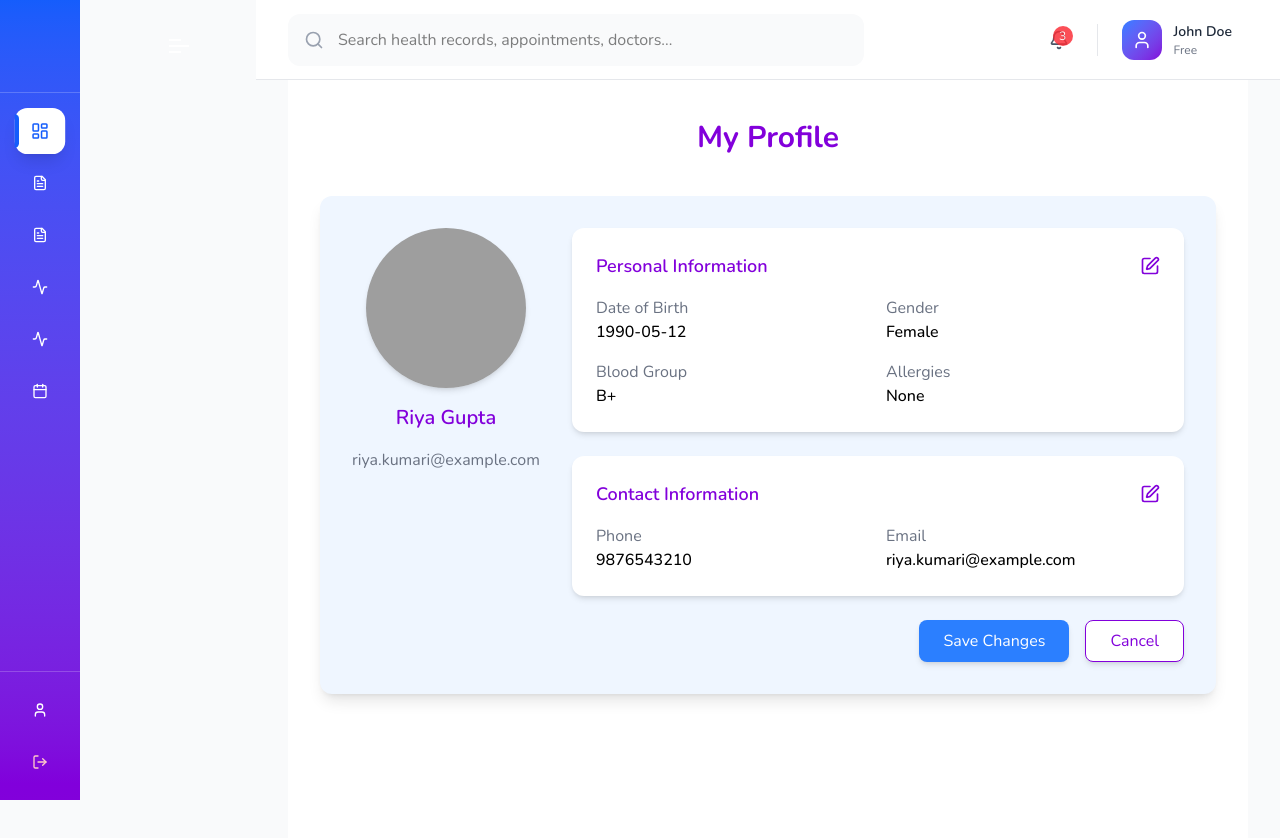
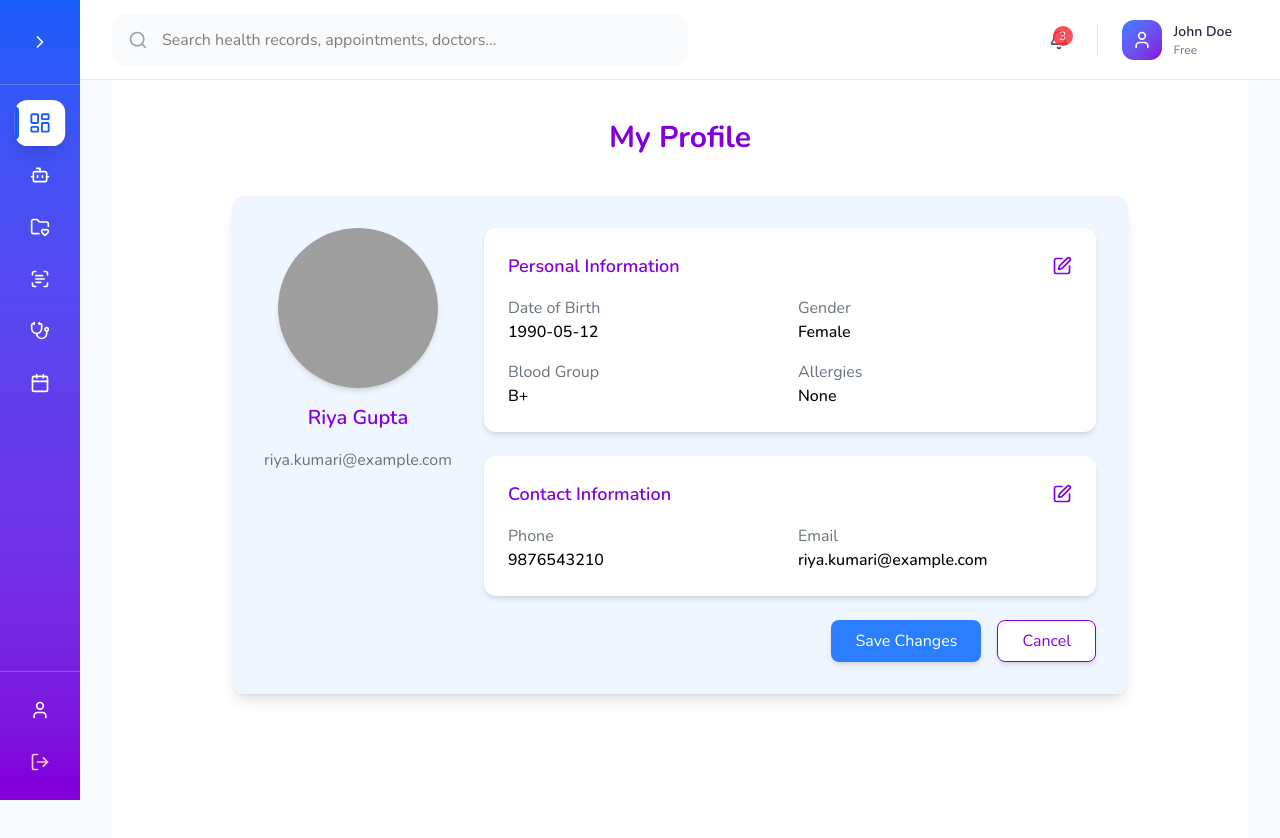
Before and after one commit to Rishujha098/arogyam_frontend, a React (Vite) app: page /dashboard/profile in a window 1280 px wide. Both pictures are taken after a click on the button "Collapse sidebar". Shown: the top 838 px of the page. Built offline with nearby package versions, Linux system fonts and the light colour scheme; grey boxes are pictures that could not be loaded.

Commit message:
Enhance Dashboard Layout with collapsible sidebar and improved navigation

```diff
--- a/src/DashboardLayout/Layout.jsx
+++ b/src/DashboardLayout/Layout.jsx
@@ -5,16 +5,20 @@ import { Outlet } from 'react-router-dom';
 
 export function DashboardLayout() {
   const [activeTab, setActiveTab] = useState('dashboard');
+  const [isExpanded, setIsExpanded] = useState(true);
 
   return (
     <div className="min-h-screen bg-gray-50">
-      <Sidebar activeTab={activeTab} onTabChange={setActiveTab} />
-      <TopBar />
+      <Sidebar
+        activeTab={activeTab}
+        onTabChange={setActiveTab}
+        isExpanded={isExpanded}
+        setIsExpanded={setIsExpanded}
+      />
+      <TopBar isExpanded={isExpanded} />
 
-      <main className="ml-64 pt-20 p-8">
-
+      <main className={`transition-all duration-300 ${isExpanded ? 'ml-64' : 'ml-20'} pt-20 p-8`}>
         <Outlet/>
-
       </main>
     </div>
   );
--- a/src/DashboardLayout/Sidebar.jsx
+++ b/src/DashboardLayout/Sidebar.jsx
@@ -7,22 +7,27 @@ import {
   Settings,
   User,
   Heart,
-  LogOut
+  LogOut,
+  ChevronRight,
+  ChevronLeft,
+  Bot,
+  FolderHeart,
+  ScanText,
+  Stethoscope
 } from 'lucide-react';
 import { useState } from 'react';
 import { useNavigate } from 'react-router-dom';
 
 
-export function Sidebar({ activeTab, onTabChange }) {
-  const [isExpanded, setIsExpanded] = useState(true);
+export function Sidebar({ activeTab, onTabChange, isExpanded, setIsExpanded }) {
   const navigate = useNavigate();
 
   const menuItems = [
     { id: 'dashboard', path:'d', label: 'Dashboard', icon: LayoutDashboard },
-    { id: 'chatbot', path:'chatbot', label: 'AI Chatbot', icon: FileText },
-    { id: 'records', path:'records', label: 'Health Records', icon: FileText },
-    { id: 'OCR', path:'ocr', label: 'OCR', icon: Activity },
-    { id: 'Scan Analysis', path:'scan', label: 'Scan Analysis', icon: Activity },
+    { id: 'chatbot', path:'chatbot', label: 'AI Chatbot', icon: Bot },
+    { id: 'records', path:'records', label: 'Health Records', icon: FolderHeart },
+    { id: 'OCR', path:'ocr', label: 'OCR', icon: ScanText },
+    { id: 'Scan Analysis', path:'scan', label: 'Scan Analysis', icon: Stethoscope },
     { id: 'consult', path:'consult', label: 'Consultation', icon: Calendar },
     // { id: 'notifications', path:'notifications', label: 'Notifications', icon: Bell },
   ];
@@ -39,7 +44,9 @@ export function Sidebar({ activeTab, onTabChange }) {
       } h-screen fixed left-0 top-0 z-40 flex flex-col`}
     >
       <div className="p-6 flex items-center justify-between border-b border-white/20">
-        <div className={`flex items-center gap-3 transition-opacity duration-300 ${isExpanded ? 'opacity-100' : 'opacity-0'}`}>
+        {isExpanded ? (
+          <>
+            <div className="flex items-center gap-3 transition-opacity duration-300">
               <div className="bg-white/20 backdrop-blur-sm p-2 rounded-xl">
                 <Heart className="w-6 h-6 text-white" fill="white" />
               </div>
@@ -49,18 +56,27 @@ export function Sidebar({ activeTab, onTabChange }) {
               </div>
             </div>
             <button
-          onClick={() => setIsExpanded(!isExpanded)}
+              onClick={() => setIsExpanded(false)}
               className="p-2 hover:bg-white/10 rounded-lg transition-all duration-200"
+              title="Collapse sidebar"
             >
-          <div className="w-5 h-5 flex flex-col justify-center gap-1">
-            <div className={`h-0.5 bg-white transition-all duration-300 ${isExpanded ? 'w-full' : 'w-3'}`} />
-            <div className="h-0.5 bg-white w-full" />
-            <div className={`h-0.5 bg-white transition-all duration-300 ${isExpanded ? 'w-full' : 'w-3'}`} />
-          </div>
+              <ChevronLeft className="w-5 h-5" />
+            </button>
+          </>
+        ) : (
+          <div className="w-full flex justify-center">
+            <button
+              onClick={() => setIsExpanded(true)}
+              className="p-2 hover:bg-white/10 rounded-lg transition-all duration-200"
+              title="Expand sidebar"
+            >
+              <ChevronRight className="w-5 h-5" />
             </button>
           </div>
+        )}
+      </div>
 
-      <nav className="flex-1 p-4 space-y-2 overflow-y-auto">
+      <nav className="flex-1 p-4 space-y-2 overflow-y-auto scrollbar-thin scrollbar-thumb-white/30 scrollbar-track-transparent hover:scrollbar-thumb-white/50">
         {menuItems.map((item) => {
           const Icon = item.icon;
           const isActive = activeTab === item.id;
@@ -68,16 +84,19 @@ export function Sidebar({ activeTab, onTabChange }) {
             <button
               key={item.id}
               onClick={() => {onTabChange(item.id); navigate(item.path) }}
-              className={`w-full flex items-center gap-3 cursor-pointer px-4 py-3 rounded-xl transition-all duration-200 group relative ${
+              className={`w-full flex items-center ${isExpanded ? 'gap-3' : 'justify-center'} cursor-pointer px-4 py-3 rounded-xl transition-all duration-200 group relative ${
                 isActive
                   ? 'bg-white text-blue-600 shadow-lg scale-105'
                   : 'hover:bg-white/10 text-white'
               }`}
+              title={!isExpanded ? item.label : ''}
             >
-              <Icon className={`w-5 h-5 transition-transform duration-200 ${isActive ? 'scale-110' : 'group-hover:scale-110'}`} />
-              <span className={`font-medium transition-opacity duration-300 ${isExpanded ? 'opacity-100' : 'opacity-0 absolute'}`}>
+              <Icon className={`w-5 h-5 transition-transform duration-200 ${isActive ? 'scale-110' : 'group-hover:scale-110'} flex-shrink-0`} />
+              {isExpanded && (
+                <span className="font-medium transition-opacity duration-300 whitespace-nowrap">
                   {item.label}
                 </span>
+              )}
               {isActive && (
                 <div className="absolute left-0 w-1 h-8 bg-blue-600 rounded-r-full" />
               )}
@@ -93,20 +112,29 @@ export function Sidebar({ activeTab, onTabChange }) {
             <button
               key={item.id}
               onClick={() => {onTabChange(item.id); navigate(item.path)}}
-              className="w-full cursor-pointer flex items-center gap-3 px-4 py-3 rounded-xl hover:bg-white/10 transition-all duration-200 group"
+              className={`w-full cursor-pointer flex items-center ${isExpanded ? 'gap-3' : 'justify-center'} px-4 py-3 rounded-xl hover:bg-white/10 transition-all duration-200 group`}
+              title={!isExpanded ? item.label : ''}
             >
-              <Icon className="w-5 h-5 group-hover:scale-110 transition-transform duration-200" />
-              <span className={`font-medium transition-opacity duration-300 ${isExpanded ? 'opacity-100' : 'opacity-0 absolute'}`}>
+              <Icon className="w-5 h-5 group-hover:scale-110 transition-transform duration-200 flex-shrink-0" />
+              {isExpanded && (
+                <span className="font-medium transition-opacity duration-300 whitespace-nowrap">
                   {item.label}
                 </span>
+              )}
             </button>
           );
         })}
-        <button className="w-full flex items-center gap-3 px-4 py-3 rounded-xl hover:bg-red-500/20 transition-all duration-200 group text-red-200">
-          <LogOut className="w-5 h-5 group-hover:scale-110 transition-transform duration-200" />
-          <span className={`font-medium transition-opacity duration-300 ${isExpanded ? 'opacity-100' : 'opacity-0 absolute'}`}>
+        <button
+          onClick={() => navigate('/')}
+          className={`w-full flex items-center ${isExpanded ? 'gap-3' : 'justify-center'} px-4 py-3 rounded-xl hover:bg-red-500/20 transition-all duration-200 group text-red-200`}
+          title={!isExpanded ? 'Logout' : ''}
+        >
+          <LogOut className="w-5 h-5 group-hover:scale-110 transition-transform duration-200 flex-shrink-0" />
+          {isExpanded && (
+            <span className="font-medium transition-opacity duration-300 whitespace-nowrap">
               Logout
             </span>
+          )}
         </button>
       </div>
     </aside>
--- a/src/index.css
+++ b/src/index.css
@@ -8,3 +8,33 @@
 *{
     font-family: 'Nunito';
 }
+
+/* Custom Scrollbar Styles */
+.scrollbar-thin::-webkit-scrollbar {
+    width: 6px;
+}
+
+.scrollbar-thin::-webkit-scrollbar-track {
+    background: transparent;
+}
+
+.scrollbar-thin::-webkit-scrollbar-thumb {
+    background: rgba(255, 255, 255, 0.3);
+    border-radius: 3px;
+}
+
+.scrollbar-thin:hover::-webkit-scrollbar-thumb {
+    background: rgba(255, 255, 255, 0.5);
+}
+
+.scrollbar-track-transparent::-webkit-scrollbar-track {
+    background: transparent;
+}
+
+.scrollbar-thumb-white\/30::-webkit-scrollbar-thumb {
+    background: rgba(255, 255, 255, 0.3);
+}
+
+.scrollbar-thumb-white\/50::-webkit-scrollbar-thumb {
+    background: rgba(255, 255, 255, 0.5);
+}
```
Also changed, not shown: 1 other file (tests, documents, lock files or other folders). Lines whose indentation alone changed are shown as unchanged.
